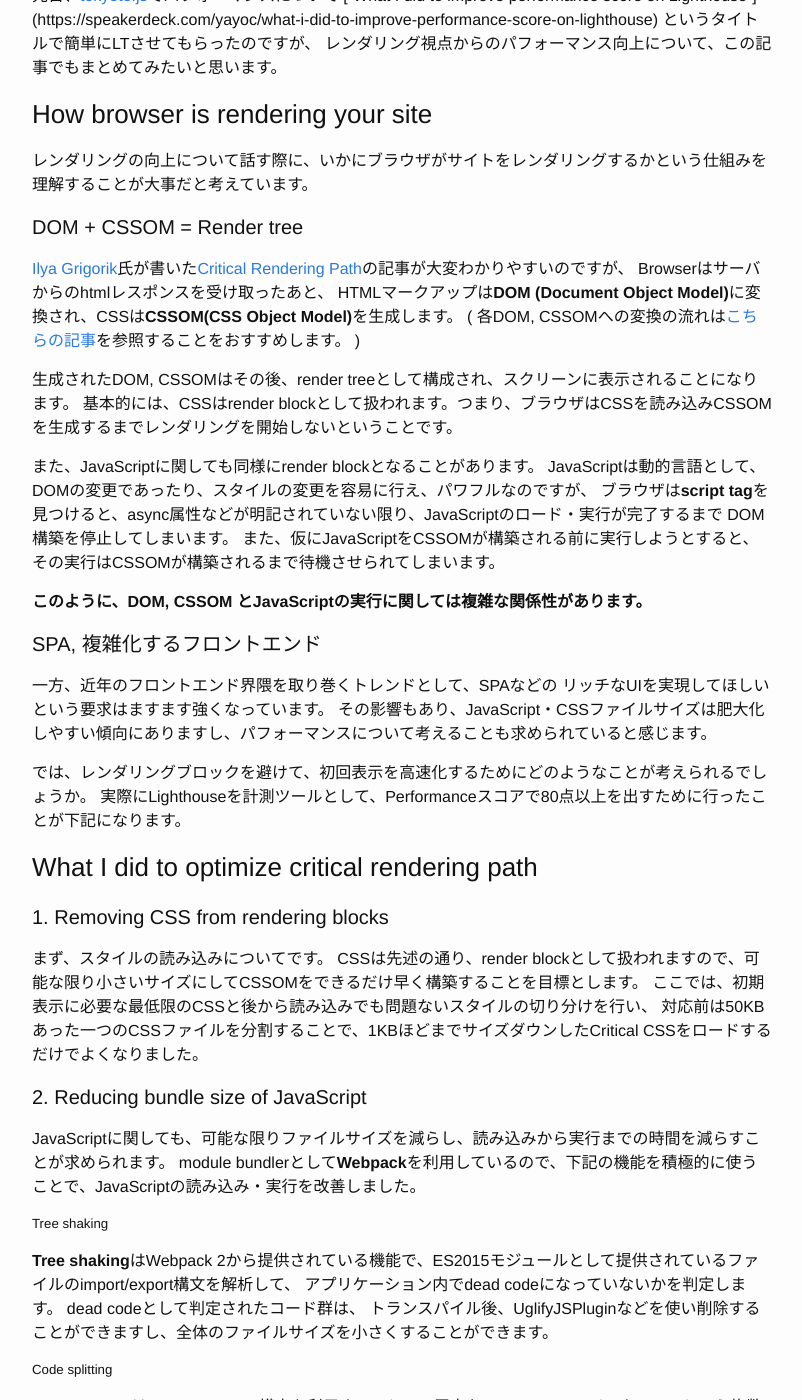
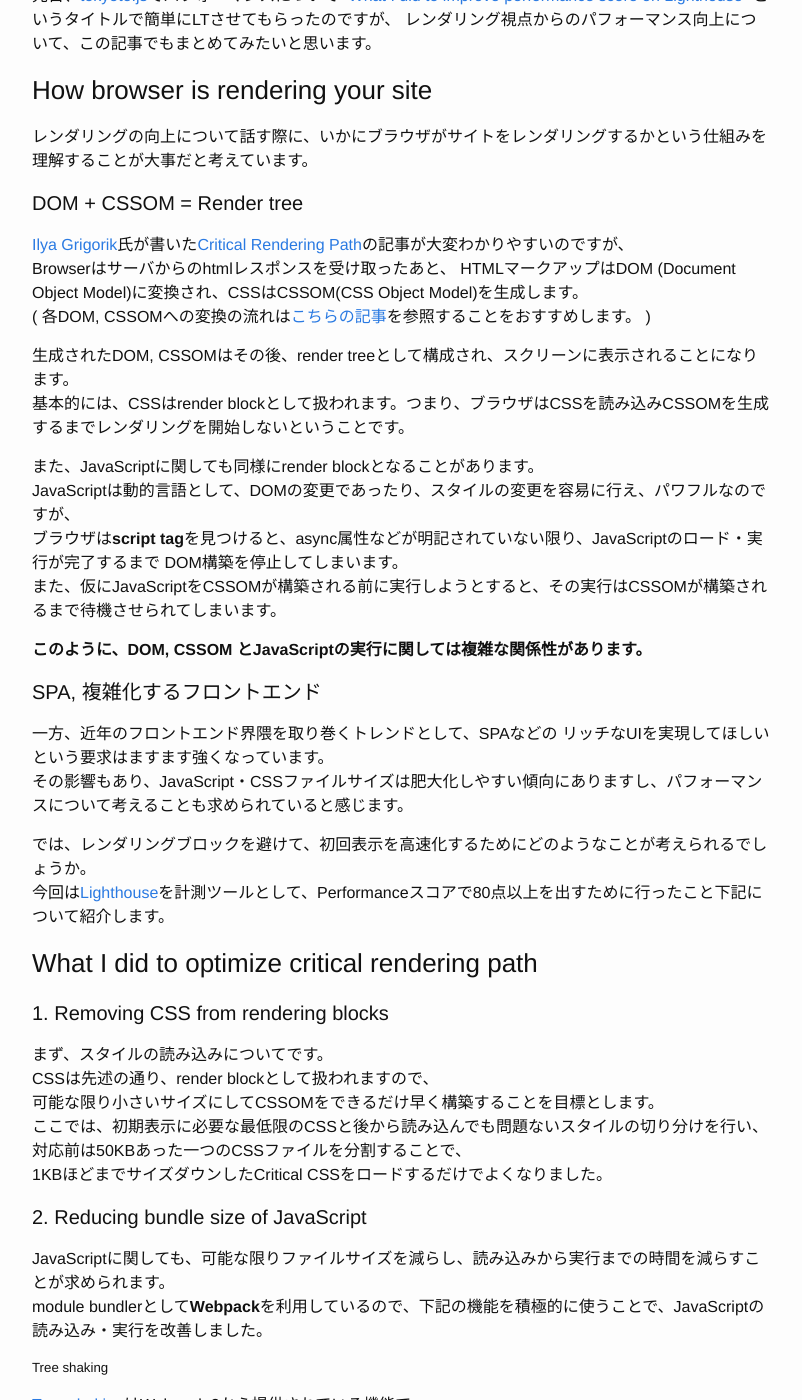
Before and after one commit to yayoc/yayoc.github.io, a Jekyll site: the page built from _posts/2017-09-24-improve-rendering.markdown, in a window 1280 px wide and 1400 px high, scrolled down 258 px. Shown: the whole window, without its empty margins (238-1040 px from the left). Built offline with Jekyll 4.4.1, drawn with Linux system fonts in a browser that asks for light colours; comment, search, counter and statistics services are not loaded; some of the changed text lies outside the part shown.

Commit message:
Update latest article.

````diff
--- a/_posts/2017-09-24-improve-rendering.markdown
+++ b/_posts/2017-09-24-improve-rendering.markdown
@@ -5,7 +5,7 @@ date:   2017-09-24 00:00:00 +0900
 categories: performnace
 ---
 
-先日、[tokyoto.js](https://kyotojs.connpass.com/event/64310/)でパフォーマンスについて ["What I did to improve performance score on Lighthouse"] (https://speakerdeck.com/yayoc/what-i-did-to-improve-performance-score-on-lighthouse) というタイトルで簡単にLTさせてもらったのですが、
+先日、[tokyoto.js](https://kyotojs.connpass.com/event/64310/)でパフォーマンスについて ["What I did to improve performance score on Lighthouse"](https://speakerdeck.com/yayoc/what-i-did-to-improve-performance-score-on-lighthouse) というタイトルで簡単にLTさせてもらったのですが、
 レンダリング視点からのパフォーマンス向上について、この記事でもまとめてみたいと思います。
 
 ### How browser is rendering your site
@@ -16,7 +16,7 @@ categories: performnace
 
 [Ilya Grigorik](https://twitter.com/igrigorik?ref_src=twsrc%5Egoogle%7Ctwcamp%5Eserp%7Ctwgr%5Eauthor)氏が書いた[Critical Rendering Path](https://developers.google.com/web/fundamentals/performance/critical-rendering-path/)の記事が大変わかりやすいのですが、
 Browserはサーバからのhtmlレスポンスを受け取ったあと、
-HTMLマークアップは**DOM (Document Object Model)**に変換され、CSSは**CSSOM(CSS Object Model)**を生成します。
+HTMLマークアップはDOM (Document Object Model)に変換され、CSSはCSSOM(CSS Object Model)を生成します。
 ( 各DOM, CSSOMへの変換の流れは[こちらの記事](https://developers.google.com/web/fundamentals/performance/critical-rendering-path/render-tree-construction)を参照することをおすすめします。 )
 
 生成されたDOM, CSSOMはその後、render treeとして構成され、スクリーンに表示されることになります。
@@ -37,16 +37,18 @@ DOM構築を停止してしまいます。
 その影響もあり、JavaScript・CSSファイルサイズは肥大化しやすい傾向にありますし、パフォーマンスについて考えることも求められていると感じます。
 
 では、レンダリングブロックを避けて、初回表示を高速化するためにどのようなことが考えられるでしょうか。
-実際にLighthouseを計測ツールとして、Performanceスコアで80点以上を出すために行ったことが下記になります。
+今回は[Lighthouse](https://github.com/GoogleChrome/lighthouse)を計測ツールとして、Performanceスコアで80点以上を出すために行ったこと下記について紹介します。
 
 ### What I did to optimize critical rendering path
 
 #### 1. Removing CSS from rendering blocks
 
 まず、スタイルの読み込みについてです。
-CSSは先述の通り、render blockとして扱われますので、可能な限り小さいサイズにしてCSSOMをできるだけ早く構築することを目標とします。
-ここでは、初期表示に必要な最低限のCSSと後から読み込みでも問題ないスタイルの切り分けを行い、
-対応前は50KBあった一つのCSSファイルを分割することで、1KBほどまでサイズダウンしたCritical CSSをロードするだけでよくなりました。
+CSSは先述の通り、render blockとして扱われますので、
+可能な限り小さいサイズにしてCSSOMをできるだけ早く構築することを目標とします。
+ここでは、初期表示に必要な最低限のCSSと後から読み込んでも問題ないスタイルの切り分けを行い、
+対応前は50KBあった一つのCSSファイルを分割することで、
+1KBほどまでサイズダウンしたCritical CSSをロードするだけでよくなりました。
 
 #### 2. Reducing bundle size of JavaScript
 
@@ -55,17 +57,33 @@ module bundlerとして**Webpack**を利用しているので、下記の機能
 
 ##### Tree shaking
 
-**Tree shaking**はWebpack 2から提供されている機能で、ES2015モジュールとして提供されているファイルのimport/export構文を解析して、
+[Tree shaking](https://webpack.js.org/guides/tree-shaking/)はWebpack 2から提供されている機能で、
+ES2015モジュールとして提供されているファイルのimport/export構文を解析して、
 アプリケーション内でdead codeになっていないかを判定します。
-dead codeとして判定されたコード群は、 トランスパイル後、UglifyJSPluginなどを使い削除することができますし、全体のファイルサイズを小さくすることができます。
+dead codeとして判定されたコード群は、 トランスパイル後、[UglifyJSPlugin](https://github.com/webpack-contrib/uglifyjs-webpack-plugin)などを使い削除することができますし、
+全体のファイルサイズを小さくすることができます。
 
 ##### Code splitting
 
-Code SplittingはDynamic import構文を利用することで、巨大なJavaScriptファイルをChunkという複数のファイル群に分割することができます。Code Splittingは共通のコードを共通Chunkとして取り出すためだけではなく、必要に応じた分割ができる機能を提供しています。つまり、例えば、リクエストURLベースに応じた必要最低限のコード群だけを提供することで、初回にロードするJavaScriptファイルのサイズを減らすことが可能となります。
+Code SplittingはDynamic import構文を利用することで、
+巨大なJavaScriptファイルをChunkという複数のファイル群に分割することができます。
+Code Splittingは共通のコードを共通Chunkとして取り出すためだけではなく、必要に応じた分割ができる機能を提供しています。
+つまり、例えば、リクエストURLベースに応じた必要最低限のコード群だけを提供することで、初回にロードするJavaScriptファイルのサイズを減らすことが可能となります。
+
+```js
+
+const Home = asyncComponent(() =>
+  import("containers/Home" /* webpackChunkName: "home" */).then(
+    module => module.default
+  )
+);
+
+```
 
 ##### Scope hoisting
 
-Webpack 3 で提供されたこの機能は`import`構文の解析により、コードベースの変更無しで単一のクロージャにコンバートすることを実現します。これまでのWebpackではモジュール一つ一つをクロージャとすることで、モジュールの独立性を保っていましたが、
+Webpack 3 で提供されたこの機能は`import`構文の解析により、コードベースの変更無しで単一のクロージャにコンバートすることを実現します。
+これまでのWebpackではモジュール一つ一つをクロージャとすることで、モジュールの独立性を保っていましたが、
 Scope Hoistingを利用することで、実行速度の向上とファイルサイズの削除にも貢献します。
 
 #### 3. Showing fake header at first
@@ -75,10 +93,10 @@ Header部分にはロゴとユーザのログイン情報などを表示する
 コンテンツ部分には実際のコンテンツを表示しています。
 
 ここでのFake Headerというのは、疑似ヘッダーをCritical Rendering Pathに加えることで、ユーザ体験を向上させるものです。
-Reactなど仮想DOMを利用したページレンダリングにおける、JavaScriptのロード完了までのblankページは、ユーザ体験として嬉しいものではありません。
+JavaScriptのロード完了までblankページしか表示されないのは、ユーザ体験として嬉しいものではありません。
 
 疑似Headerをhtmlで構成し、JavaScript実行までは疑似ヘッダーを表示し、
-JavaScript読み込みが完了後、動的情報も付与されたHeaderでオーバラップする工夫を行っています。体感としては、blankページの表示時間を減らすことができます。
+JavaScript読み込みが完了後、動的情報も付与されたHeaderでオーバラップする工夫を行っています。体感として、blankページの表示時間を減らすことができます。
 
 #### 4. Using Intersection Observer
 
````
